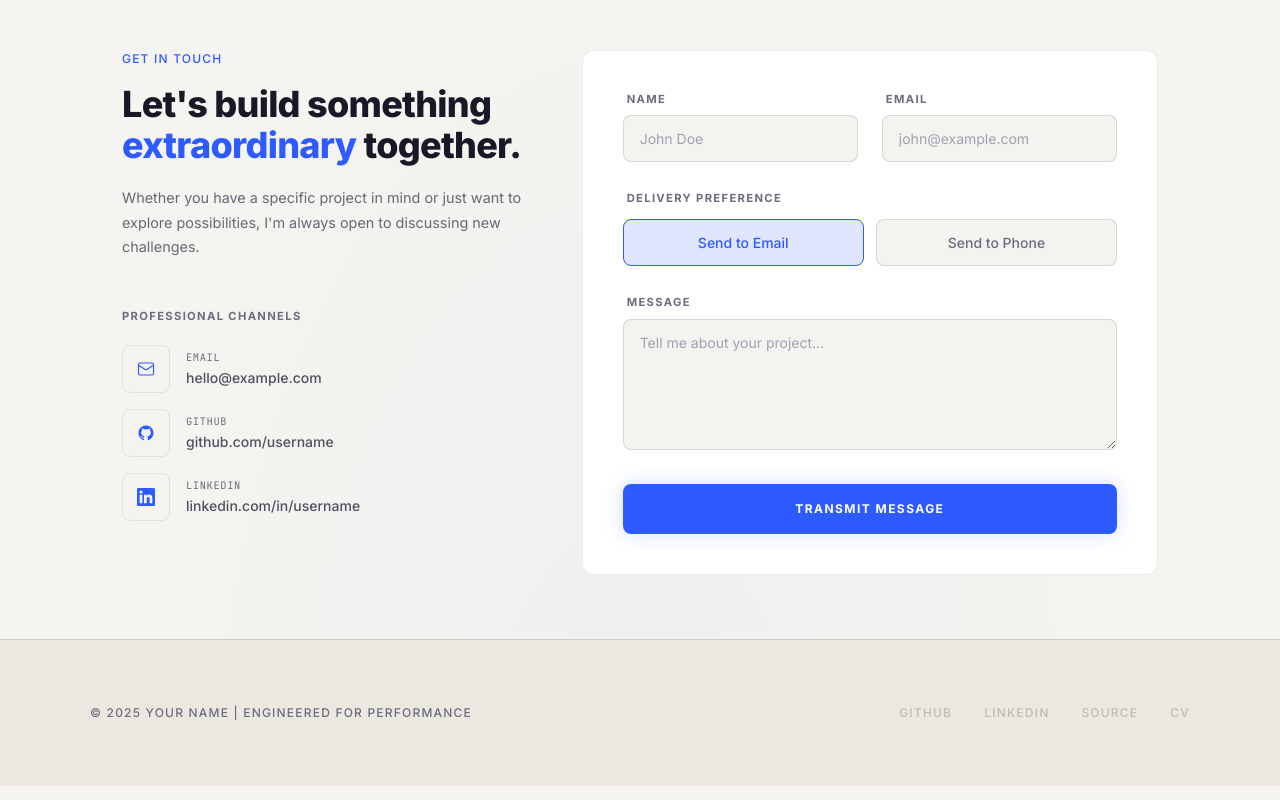
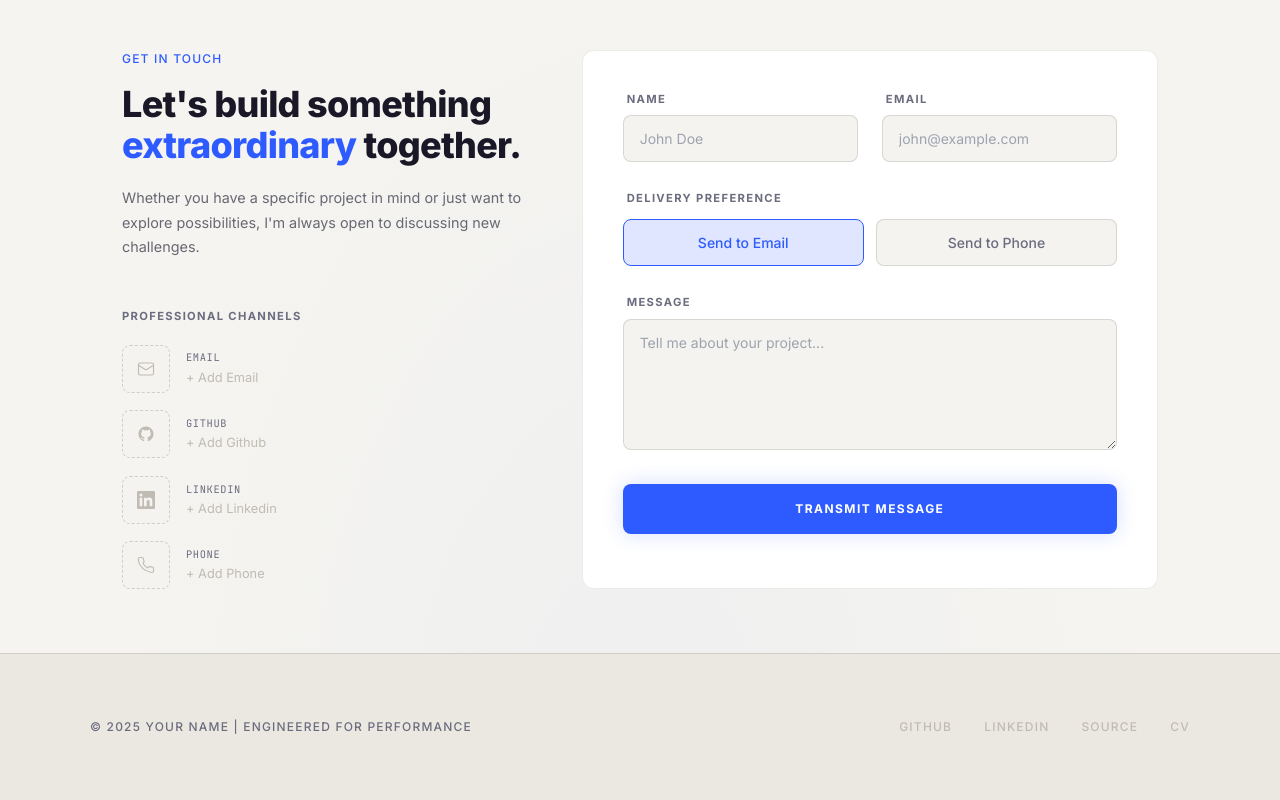
Before and after one commit to mainuddinMains/devfolio, a Next.js app: page / in a window 1280 px wide. Shown: the part 2548-3348 px from the top of the page. Built offline with nearby package versions, Linux system fonts and the light colour scheme.

Commit message:
add editable contact channels

```diff
--- a/components/ContactSection.tsx
+++ b/components/ContactSection.tsx
@@ -1,6 +1,18 @@
 'use client'
 
-import { useState } from 'react'
+import { useEffect, useState } from 'react'
+import { usePreview } from '@/lib/PreviewContext'
+
+const CONTACT_KEY = 'pf_contact_info'
+
+interface ContactInfo {
+  email: string
+  github: string
+  linkedin: string
+  phone: string
+}
+
+const fallbackContact: ContactInfo = { email: '', github: '', linkedin: '', phone: '' }
 
 const inputStyle: React.CSSProperties = {
   width: '100%',
@@ -16,10 +28,205 @@ const inputStyle: React.CSSProperties = {
   transition: 'border-color 0.15s, box-shadow 0.15s',
 }
 
+// ── Channel icons ──────────────────────────────────────────────────────────────
+
+const channelIcons = {
+  email: (
+    <svg width="18" height="18" viewBox="0 0 24 24" fill="none" stroke="currentColor" strokeWidth="1.5" strokeLinecap="round" strokeLinejoin="round">
+      <rect width="20" height="16" x="2" y="4" rx="2" />
+      <path d="m22 7-8.97 5.7a1.94 1.94 0 0 1-2.06 0L2 7" />
+    </svg>
+  ),
+  github: (
+    <svg width="18" height="18" viewBox="0 0 24 24" fill="currentColor">
+      <path d="M12 2C6.477 2 2 6.477 2 12c0 4.42 2.865 8.166 6.839 9.489.5.092.682-.217.682-.482 0-.237-.008-.866-.013-1.7-2.782.603-3.369-1.342-3.369-1.342-.454-1.155-1.11-1.462-1.11-1.462-.908-.62.069-.608.069-.608 1.003.07 1.531 1.03 1.531 1.03.892 1.529 2.341 1.087 2.91.832.092-.647.35-1.088.636-1.338-2.22-.253-4.555-1.11-4.555-4.943 0-1.091.39-1.984 1.029-2.683-.103-.253-.446-1.27.098-2.647 0 0 .84-.269 2.75 1.025A9.578 9.578 0 0 1 12 6.836c.85.004 1.705.114 2.504.336 1.909-1.294 2.747-1.025 2.747-1.025.546 1.377.203 2.394.1 2.647.64.699 1.028 1.592 1.028 2.683 0 3.842-2.339 4.687-4.566 4.935.359.309.678.919.678 1.852 0 1.336-.012 2.415-.012 2.741 0 .267.18.578.688.48C19.138 20.163 22 16.418 22 12c0-5.523-4.477-10-10-10z" />
+    </svg>
+  ),
+  linkedin: (
+    <svg width="18" height="18" viewBox="0 0 24 24" fill="currentColor">
+      <path d="M20.447 20.452h-3.554v-5.569c0-1.328-.027-3.037-1.852-3.037-1.853 0-2.136 1.445-2.136 2.939v5.667H9.351V9h3.414v1.561h.046c.477-.9 1.637-1.85 3.37-1.85 3.601 0 4.267 2.37 4.267 5.455v6.286zM5.337 7.433a2.062 2.062 0 0 1-2.063-2.065 2.064 2.064 0 1 1 2.063 2.065zm1.782 13.019H3.555V9h3.564v11.452zM22.225 0H1.771C.792 0 0 .774 0 1.729v20.542C0 23.227.792 24 1.771 24h20.451C23.2 24 24 23.227 24 22.271V1.729C24 .774 23.2 0 22.222 0h.003z" />
+    </svg>
+  ),
+  phone: (
+    <svg width="18" height="18" viewBox="0 0 24 24" fill="none" stroke="currentColor" strokeWidth="1.5" strokeLinecap="round" strokeLinejoin="round">
+      <path d="M22 16.92v3a2 2 0 0 1-2.18 2 19.79 19.79 0 0 1-8.63-3.07A19.5 19.5 0 0 1 4.69 13a19.79 19.79 0 0 1-3.07-8.67A2 2 0 0 1 3.6 2h3a2 2 0 0 1 2 1.72 12.84 12.84 0 0 0 .7 2.81 2 2 0 0 1-.45 2.11L8.09 9.91a16 16 0 0 0 6 6l1.27-1.27a2 2 0 0 1 2.11-.45 12.84 12.84 0 0 0 2.81.7A2 2 0 0 1 22 16.92z" />
+    </svg>
+  ),
+}
+
+const channelLabels: Record<keyof ContactInfo, string> = {
+  email: 'EMAIL',
+  github: 'GITHUB',
+  linkedin: 'LINKEDIN',
+  phone: 'PHONE',
+}
+
+const channelPlaceholders: Record<keyof ContactInfo, string> = {
+  email: 'hello@example.com',
+  github: 'github.com/username',
+  linkedin: 'linkedin.com/in/username',
+  phone: '+1 (555) 000-0000',
+}
+
+function getHref(field: keyof ContactInfo, value: string): string {
+  if (!value) return ''
+  if (field === 'email') return `mailto:${value}`
+  if (field === 'phone') return `tel:${value.replace(/\s/g, '')}`
+  if (field === 'github') return value.startsWith('http') ? value : `https://${value}`
+  if (field === 'linkedin') return value.startsWith('http') ? value : `https://${value}`
+  return value
+}
+
+// ── Editable channel row ───────────────────────────────────────────────────────
+
+function EditableChannel({
+  field,
+  value,
+  onSave,
+}: {
+  field: keyof ContactInfo
+  value: string
+  onSave: (val: string) => void
+}) {
+  const { preview } = usePreview()
+  const [editing, setEditing] = useState(false)
+  const [draft, setDraft] = useState(value)
+  const [hovered, setHovered] = useState(false)
+
+  function save() {
+    onSave(draft.trim())
+    setEditing(false)
+  }
+
+  function cancel() {
+    setDraft(value)
+    setEditing(false)
+  }
+
+  const href = getHref(field, value)
+
+  if (editing) {
+    return (
+      <div style={{ display: 'flex', alignItems: 'center', gap: '0.75rem' }}>
+        <div style={{
+          width: '48px', height: '48px', borderRadius: '8px',
+          background: 'rgba(46,91,255,0.1)', border: '1px solid rgba(46,91,255,0.3)',
+          display: 'flex', alignItems: 'center', justifyContent: 'center',
+          color: '#2e5bff', flexShrink: 0,
+        }}>
+          {channelIcons[field]}
+        </div>
+        <div style={{ flex: 1, display: 'flex', gap: '0.5rem', alignItems: 'center' }}>
+          <input
+            autoFocus
+            value={draft}
+            onChange={(e) => setDraft(e.target.value)}
+            onKeyDown={(e) => { if (e.key === 'Enter') save(); if (e.key === 'Escape') cancel() }}
+            placeholder={channelPlaceholders[field]}
+            style={{
+              ...inputStyle,
+              padding: '0.5rem 0.75rem',
+              fontSize: '0.85rem',
+              flex: 1,
+            }}
+          />
+          <button onClick={save} style={{ background: '#2e5bff', border: 'none', color: '#fff', borderRadius: '6px', padding: '0.4rem 0.65rem', cursor: 'pointer', fontWeight: 700, fontSize: '0.85rem', flexShrink: 0 }}>✓</button>
+          <button onClick={cancel} style={{ background: 'none', border: '1px solid #c0bbb3', color: '#6b6c7e', borderRadius: '6px', padding: '0.4rem 0.65rem', cursor: 'pointer', fontSize: '0.85rem', flexShrink: 0 }}>✗</button>
+        </div>
+      </div>
+    )
+  }
+
+  return (
+    <div
+      style={{ display: 'flex', alignItems: 'center', gap: '1rem' }}
+      onMouseEnter={() => setHovered(true)}
+      onMouseLeave={() => setHovered(false)}
+    >
+      {/* Icon box */}
+      {value && href ? (
+        <a
+          href={href}
+          target={field !== 'email' && field !== 'phone' ? '_blank' : undefined}
+          rel="noopener noreferrer"
+          style={{
+            width: '48px', height: '48px', borderRadius: '8px',
+            background: hovered ? 'rgba(46,91,255,0.1)' : '#f5f3ef',
+            border: `1px solid ${hovered ? 'rgba(46,91,255,0.3)' : 'rgba(100,96,88,0.12)'}`,
+            display: 'flex', alignItems: 'center', justifyContent: 'center',
+            color: '#2e5bff', flexShrink: 0, textDecoration: 'none',
+            transition: 'background 0.15s, border-color 0.15s',
+          }}
+        >
+          {channelIcons[field]}
+        </a>
+      ) : (
+        <div style={{
+          width: '48px', height: '48px', borderRadius: '8px',
+          background: '#f5f3ef', border: '1px dashed rgba(100,96,88,0.25)',
+          display: 'flex', alignItems: 'center', justifyContent: 'center',
+          color: '#c0bbb3', flexShrink: 0,
+        }}>
+          {channelIcons[field]}
+        </div>
+      )}
+
+      {/* Text */}
+      <div style={{ flex: 1, minWidth: 0 }}>
+        <p style={{ fontSize: '0.65rem', fontFamily: 'var(--font-mono)', color: '#6b6c7e', letterSpacing: '0.06em', marginBottom: '0.1rem' }}>
+          {channelLabels[field]}
+        </p>
+        {value ? (
+          <p style={{ fontSize: '0.875rem', fontWeight: 500, color: hovered ? '#1a1826' : '#4f505e', transition: 'color 0.15s', overflow: 'hidden', textOverflow: 'ellipsis', whiteSpace: 'nowrap' }}>
+            {value}
+          </p>
+        ) : (
+          !preview && (
+            <p style={{ fontSize: '0.8rem', color: '#c0bbb3' }}>
+              + Add {channelLabels[field].charAt(0) + channelLabels[field].slice(1).toLowerCase()}
+            </p>
+          )
+        )}
+      </div>
+
+      {/* Pencil — edit mode only */}
+      {!preview && (
+        <button
+          onClick={() => { setDraft(value); setEditing(true) }}
+          title={`Edit ${channelLabels[field]}`}
+          style={{
+            background: 'none', border: 'none', cursor: 'pointer',
+            color: '#6b6c7e', fontSize: '0.75rem', padding: '0.2rem',
+            opacity: hovered ? 1 : 0, transition: 'opacity 0.15s', flexShrink: 0,
+          }}
+        >
+          ✏️
+        </button>
+      )}
+    </div>
+  )
+}
+
+// ── Main section ───────────────────────────────────────────────────────────────
+
 export default function ContactSection() {
   const [form, setForm] = useState({ name: '', email: '', delivery: 'email', message: '' })
   const [errors, setErrors] = useState<Partial<Record<'name' | 'email' | 'message', string>>>({})
   const [submitted, setSubmitted] = useState(false)
+  const [contactInfo, setContactInfo] = useState<ContactInfo>(fallbackContact)
+
+  useEffect(() => {
+    try {
+      const stored = localStorage.getItem(CONTACT_KEY)
+      if (stored) setContactInfo(JSON.parse(stored) as ContactInfo)
+    } catch { /* ignore */ }
+  }, [])
+
+  function saveChannel(field: keyof ContactInfo, value: string) {
+    const updated = { ...contactInfo, [field]: value }
+    setContactInfo(updated)
+    localStorage.setItem(CONTACT_KEY, JSON.stringify(updated))
+  }
 
   function set(key: keyof typeof form, value: string) {
     setForm((f) => ({ ...f, [key]: value }))
@@ -42,33 +249,14 @@ export default function ContactSection() {
   return (
     <section id="contact" style={{ padding: '4rem 2rem', maxWidth: '1100px', margin: '0 auto' }}>
       <div className="contact-outer-grid">
-        {/* ── Left: intro + social channels ── */}
+        {/* ── Left: intro + channels ── */}
         <div style={{ display: 'flex', flexDirection: 'column', gap: '3rem' }}>
           {/* Intro */}
           <div>
-            <p
-              style={{
-                fontFamily: 'inherit',
-                fontSize: '0.75rem',
-                textTransform: 'uppercase',
-                letterSpacing: '0.1em',
-                fontWeight: 500,
-                color: '#2e5bff',
-                marginBottom: '1rem',
-              }}
-            >
+            <p style={{ fontFamily: 'inherit', fontSize: '0.75rem', textTransform: 'uppercase', letterSpacing: '0.1em', fontWeight: 500, color: '#2e5bff', marginBottom: '1rem' }}>
               GET IN TOUCH
             </p>
-            <h2
-              style={{
-                fontSize: '2.25rem',
-                fontWeight: 800,
-                letterSpacing: '-0.02em',
-                lineHeight: 1.15,
-                color: '#1a1826',
-                marginBottom: '1.25rem',
-              }}
-            >
+            <h2 style={{ fontSize: '2.25rem', fontWeight: 800, letterSpacing: '-0.02em', lineHeight: 1.15, color: '#1a1826', marginBottom: '1.25rem' }}>
               Let&apos;s build something{' '}
               <span style={{ color: '#2e5bff' }}>extraordinary</span> together.
             </h2>
@@ -79,63 +267,24 @@ export default function ContactSection() {
 
           {/* Professional Channels */}
           <div>
-            <p
-              style={{
-                fontSize: '0.7rem',
-                fontWeight: 700,
-                textTransform: 'uppercase',
-                letterSpacing: '0.12em',
-                color: '#6b6c7e',
-                marginBottom: '1.25rem',
-              }}
-            >
+            <p style={{ fontSize: '0.7rem', fontWeight: 700, textTransform: 'uppercase', letterSpacing: '0.12em', color: '#6b6c7e', marginBottom: '1.25rem' }}>
               Professional Channels
             </p>
-            <div style={{ display: 'flex', flexDirection: 'column', gap: '1rem' }}>
-              <ChannelLink
-                label="EMAIL"
-                value="hello@example.com"
-                href="mailto:hello@example.com"
-                icon={
-                  <svg width="18" height="18" viewBox="0 0 24 24" fill="none" stroke="currentColor" strokeWidth="1.5" strokeLinecap="round" strokeLinejoin="round">
-                    <rect width="20" height="16" x="2" y="4" rx="2" />
-                    <path d="m22 7-8.97 5.7a1.94 1.94 0 0 1-2.06 0L2 7" />
-                  </svg>
-                }
-              />
-              <ChannelLink
-                label="GITHUB"
-                value="github.com/username"
-                href="https://github.com"
-                icon={
-                  <svg width="18" height="18" viewBox="0 0 24 24" fill="currentColor">
-                    <path d="M12 2C6.477 2 2 6.477 2 12c0 4.42 2.865 8.166 6.839 9.489.5.092.682-.217.682-.482 0-.237-.008-.866-.013-1.7-2.782.603-3.369-1.342-3.369-1.342-.454-1.155-1.11-1.462-1.11-1.462-.908-.62.069-.608.069-.608 1.003.07 1.531 1.03 1.531 1.03.892 1.529 2.341 1.087 2.91.832.092-.647.35-1.088.636-1.338-2.22-.253-4.555-1.11-4.555-4.943 0-1.091.39-1.984 1.029-2.683-.103-.253-.446-1.27.098-2.647 0 0 .84-.269 2.75 1.025A9.578 9.578 0 0 1 12 6.836c.85.004 1.705.114 2.504.336 1.909-1.294 2.747-1.025 2.747-1.025.546 1.377.203 2.394.1 2.647.64.699 1.028 1.592 1.028 2.683 0 3.842-2.339 4.687-4.566 4.935.359.309.678.919.678 1.852 0 1.336-.012 2.415-.012 2.741 0 .267.18.578.688.48C19.138 20.163 22 16.418 22 12c0-5.523-4.477-10-10-10z" />
-                  </svg>
-                }
-              />
-              <ChannelLink
-                label="LINKEDIN"
-                value="linkedin.com/in/username"
-                href="https://linkedin.com"
-                icon={
-                  <svg width="18" height="18" viewBox="0 0 24 24" fill="currentColor">
-                    <path d="M20.447 20.452h-3.554v-5.569c0-1.328-.027-3.037-1.852-3.037-1.853 0-2.136 1.445-2.136 2.939v5.667H9.351V9h3.414v1.561h.046c.477-.9 1.637-1.85 3.37-1.85 3.601 0 4.267 2.37 4.267 5.455v6.286zM5.337 7.433a2.062 2.062 0 0 1-2.063-2.065 2.064 2.064 0 1 1 2.063 2.065zm1.782 13.019H3.555V9h3.564v11.452zM22.225 0H1.771C.792 0 0 .774 0 1.729v20.542C0 23.227.792 24 1.771 24h20.451C23.2 24 24 23.227 24 22.271V1.729C24 .774 23.2 0 22.222 0h.003z" />
-                  </svg>
-                }
-              />
+            <div style={{ display: 'flex', flexDirection: 'column', gap: '1.1rem' }}>
+              {(Object.keys(channelLabels) as (keyof ContactInfo)[]).map((field) => (
+                <EditableChannel
+                  key={field}
+                  field={field}
+                  value={contactInfo[field]}
+                  onSave={(val) => saveChannel(field, val)}
+                />
+              ))}
             </div>
           </div>
         </div>
 
         {/* ── Right: form card ── */}
-        <div
-          style={{
-            background: '#ffffff',
-            border: '1px solid rgba(100,96,88,0.12)',
-            borderRadius: '12px',
-            padding: '2.5rem',
-          }}
-        >
+        <div style={{ background: '#ffffff', border: '1px solid rgba(100,96,88,0.12)', borderRadius: '12px', padding: '2.5rem' }}>
           {submitted ? (
             <SuccessState onReset={() => { setSubmitted(false); setForm({ name: '', email: '', delivery: 'email', message: '' }) }} />
           ) : (
@@ -167,51 +316,21 @@ export default function ContactSection() {
 
               {/* Delivery preference */}
               <div>
-                <p
-                  style={{
-                    fontSize: '0.7rem',
-                    fontWeight: 700,
-                    textTransform: 'uppercase',
-                    letterSpacing: '0.12em',
-                    color: '#6b6c7e',
-                    marginBottom: '0.75rem',
-                    marginLeft: '0.25rem',
-                  }}
-                >
+                <p style={{ fontSize: '0.7rem', fontWeight: 700, textTransform: 'uppercase', letterSpacing: '0.12em', color: '#6b6c7e', marginBottom: '0.75rem', marginLeft: '0.25rem' }}>
                   Delivery Preference
                 </p>
                 <div style={{ display: 'flex', gap: '0.75rem' }}>
                   {(['email', 'phone'] as const).map((opt) => (
-                    <label
-                      key={opt}
-                      style={{
-                        flex: 1,
-                        cursor: 'pointer',
-                        display: 'block',
-                      }}
-                    >
-                      <input
-                        type="radio"
-                        name="delivery"
-                        value={opt}
-                        checked={form.delivery === opt}
-                        onChange={() => set('delivery', opt)}
-                        style={{ display: 'none' }}
-                      />
-                      <div
-                        style={{
-                          background: form.delivery === opt ? 'rgba(46,91,255,0.15)' : '#f5f3ef',
-                          border: `1px solid ${form.delivery === opt ? '#2e5bff' : 'rgba(100,96,88,0.2)'}`,
-                          borderRadius: '8px',
-                          padding: '0.75rem 1rem',
-                          textAlign: 'center',
-                          fontSize: '0.875rem',
-                          fontWeight: 500,
-                          color: form.delivery === opt ? '#2e5bff' : '#6b6c7e',
-                          transition: 'all 0.15s',
-                          userSelect: 'none',
-                        }}
-                      >
+                    <label key={opt} style={{ flex: 1, cursor: 'pointer', display: 'block' }}>
+                      <input type="radio" name="delivery" value={opt} checked={form.delivery === opt} onChange={() => set('delivery', opt)} style={{ display: 'none' }} />
+                      <div style={{
+                        background: form.delivery === opt ? 'rgba(46,91,255,0.15)' : '#f5f3ef',
+                        border: `1px solid ${form.delivery === opt ? '#2e5bff' : 'rgba(100,96,88,0.2)'}`,
+                        borderRadius: '8px', padding: '0.75rem 1rem', textAlign: 'center',
+                        fontSize: '0.875rem', fontWeight: 500,
+                        color: form.delivery === opt ? '#2e5bff' : '#6b6c7e',
+                        transition: 'all 0.15s', userSelect: 'none',
+                      }}>
                         {opt === 'email' ? 'Send to Email' : 'Send to Phone'}
                       </div>
                     </label>
@@ -222,12 +341,7 @@ export default function ContactSection() {
               {/* Message */}
               <FormField label="Message" error={errors.message}>
                 <textarea
-                  style={{
-                    ...inputStyle,
-                    borderColor: errors.message ? '#f38ba8' : 'rgba(100,96,88,0.2)',
-                    resize: 'vertical',
-                    minHeight: '120px',
-                  }}
+                  style={{ ...inputStyle, borderColor: errors.message ? '#f38ba8' : 'rgba(100,96,88,0.2)', resize: 'vertical', minHeight: '120px' }}
                   rows={5}
                   value={form.message}
                   onChange={(e) => set('message', e.target.value)}
@@ -241,19 +355,10 @@ export default function ContactSection() {
               <button
                 type="submit"
                 style={{
-                  width: '100%',
-                  background: '#2e5bff',
-                  color: '#fff',
-                  border: 'none',
-                  borderRadius: '8px',
-                  padding: '1rem',
-                  fontWeight: 700,
-                  fontSize: '0.75rem',
-                  letterSpacing: '0.12em',
-                  textTransform: 'uppercase',
-                  cursor: 'pointer',
-                  transition: 'opacity 0.15s',
-                  boxShadow: '0 0 20px 0 rgba(46,91,255,0.2)',
+                  width: '100%', background: '#2e5bff', color: '#fff', border: 'none',
+                  borderRadius: '8px', padding: '1rem', fontWeight: 700, fontSize: '0.75rem',
+                  letterSpacing: '0.12em', textTransform: 'uppercase', cursor: 'pointer',
+                  transition: 'opacity 0.15s', boxShadow: '0 0 20px 0 rgba(46,91,255,0.2)',
                 }}
                 onMouseEnter={(e) => { (e.currentTarget as HTMLButtonElement).style.opacity = '0.9' }}
                 onMouseLeave={(e) => { (e.currentTarget as HTMLButtonElement).style.opacity = '1' }}
@@ -294,17 +399,7 @@ export default function ContactSection() {
 function FormField({ label, error, children }: { label: string; error?: string; children: React.ReactNode }) {
   return (
     <div>
-      <p
-        style={{
-          fontSize: '0.7rem',
-          fontWeight: 700,
-          textTransform: 'uppercase',
-          letterSpacing: '0.12em',
-          color: '#6b6c7e',
-          marginBottom: '0.5rem',
-          marginLeft: '0.25rem',
-        }}
-      >
+      <p style={{ fontSize: '0.7rem', fontWeight: 700, textTransform: 'uppercase', letterSpacing: '0.12em', color: '#6b6c7e', marginBottom: '0.5rem', marginLeft: '0.25rem' }}>
         {label}
       </p>
       {children}
@@ -313,70 +408,10 @@ function FormField({ label, error, children }: { label: string; error?: string;
   )
 }
 
-function ChannelLink({ label, value, href, icon }: { label: string; value: string; href: string; icon: React.ReactNode }) {
-  const [hovered, setHovered] = useState(false)
-  return (
-    <a
-      href={href}
-      target="_blank"
-      rel="noopener noreferrer"
-      onMouseEnter={() => setHovered(true)}
-      onMouseLeave={() => setHovered(false)}
-      style={{ display: 'flex', alignItems: 'center', gap: '1rem', textDecoration: 'none' }}
-    >
-      <div
-        style={{
-          width: '48px',
-          height: '48px',
-          borderRadius: '8px',
-          background: hovered ? 'rgba(46,91,255,0.1)' : '#f5f3ef',
-          border: `1px solid ${hovered ? 'rgba(46,91,255,0.3)' : 'rgba(100,96,88,0.12)'}`,
-          display: 'flex',
-          alignItems: 'center',
-          justifyContent: 'center',
-          color: '#2e5bff',
-          flexShrink: 0,
-          transition: 'background 0.15s, border-color 0.15s',
-        }}
-      >
-        {icon}
-      </div>
-      <div>
-        <p style={{ fontSize: '0.65rem', fontFamily: 'var(--font-mono)', color: '#6b6c7e', letterSpacing: '0.06em', marginBottom: '0.1rem' }}>
-          {label}
-        </p>
-        <p style={{ fontSize: '0.875rem', fontWeight: 500, color: hovered ? '#1a1826' : '#4f505e', transition: 'color 0.15s' }}>
-          {value}
-        </p>
-      </div>
-    </a>
-  )
-}
-
 function SuccessState({ onReset }: { onReset: () => void }) {
   return (
-    <div
-      style={{
-        display: 'flex',
-        flexDirection: 'column',
-        alignItems: 'center',
-        justifyContent: 'center',
-        minHeight: '300px',
-        gap: '1rem',
-        textAlign: 'center',
-      }}
-    >
-      <div
-        style={{
-          width: '56px',
-          height: '56px',
-          background: 'rgba(46,91,255,0.15)',
-          borderRadius: '50%',
-          display: 'flex',
-          alignItems: 'center',
-          justifyContent: 'center',
-        }}
-      >
+    <div style={{ display: 'flex', flexDirection: 'column', alignItems: 'center', justifyContent: 'center', minHeight: '300px', gap: '1rem', textAlign: 'center' }}>
+      <div style={{ width: '56px', height: '56px', background: 'rgba(46,91,255,0.15)', borderRadius: '50%', display: 'flex', alignItems: 'center', justifyContent: 'center' }}>
         <svg width="24" height="24" viewBox="0 0 24 24" fill="none" stroke="#2e5bff" strokeWidth="2.5" strokeLinecap="round" strokeLinejoin="round">
           <polyline points="20 6 9 17 4 12" />
         </svg>
@@ -387,16 +422,7 @@ function SuccessState({ onReset }: { onReset: () => void }) {
       </p>
       <button
         onClick={onReset}
-        style={{
-          background: 'none',
-          border: '1px solid rgba(100,96,88,0.2)',
-          color: '#6b6c7e',
-          borderRadius: '8px',
-          padding: '0.5rem 1.2rem',
-          fontSize: '0.8rem',
-          cursor: 'pointer',
-          marginTop: '0.5rem',
-        }}
+        style={{ background: 'none', border: '1px solid rgba(100,96,88,0.2)', color: '#6b6c7e', borderRadius: '8px', padding: '0.5rem 1.2rem', fontSize: '0.8rem', cursor: 'pointer', marginTop: '0.5rem' }}
       >
         Send another
       </button>
```
